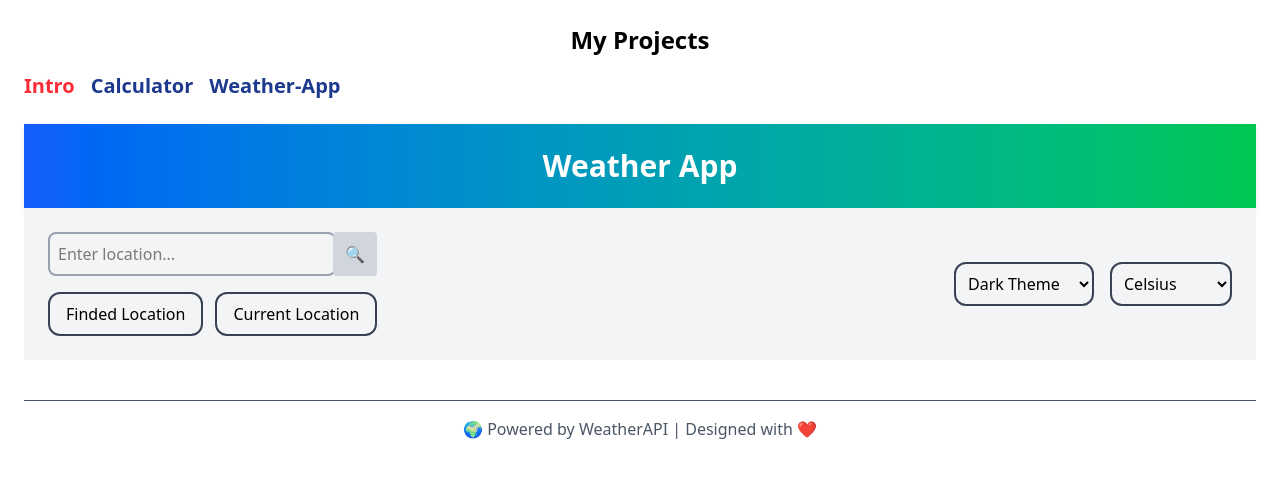
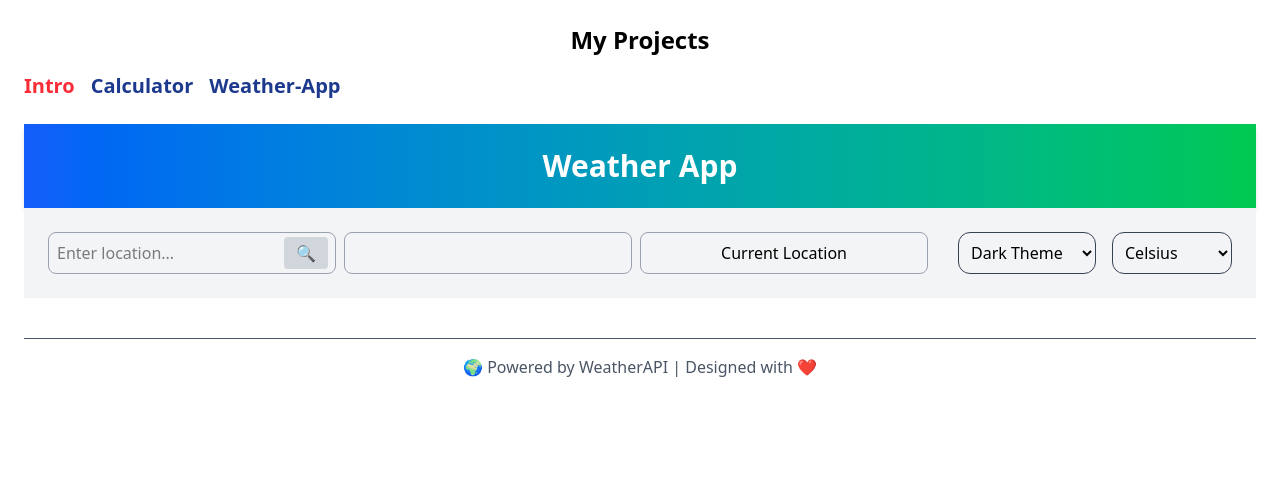
Before and after one commit to Olivier-Masabo/Frontend-Mini-Project, a React (Vite) app in the folder Frontend-Project/: page /weather in a window 1280 px wide. Shown: the top 478 px of the page. Built offline with nearby package versions, Linux system fonts and the light colour scheme; no server answers.

Commit message:
refixing positioning issues

```diff
--- a/Frontend-Project/src/App.jsx
+++ b/Frontend-Project/src/App.jsx
@@ -1,4 +1,5 @@
 import { Routes,Route,Link } from 'react-router-dom'
+import { Navigate } from "react-router-dom";
 import './App.css'
 import Calculator from './calculator'
 import Weather from './Weather'
@@ -23,7 +24,8 @@ function App() {
       </nav>
 
       <Routes>
-        <Route path ="home" element={<Home/>}/>
+         <Route path="/" element={<Navigate to="/home" />} />
+         <Route path="/home" element={<Home />} />
         <Route path="/calculator" element={<Calculator />} />
         <Route path="/weather" element={<Weather />} />
       </Routes>
--- a/Frontend-Project/src/Weather.jsx
+++ b/Frontend-Project/src/Weather.jsx
@@ -4,13 +4,13 @@ import { useEffect, useState } from "react";
 function Weather() {
   const [searching, setSearching] = useState("");
   const [info, setInfo] = useState(null);
-  const [location, setLocation] = useState(null); // city + country
+  const [location, setLocation] = useState(null);
   const [loading, setLoading] = useState(false);
   const [error, setError] = useState("");
 
-  const API_KEY = "6ddb7f1c400348e980464324252209"; // 🔑 your WeatherAPI key
+  const API_KEY = "6ddb7f1c400348e980464324252209";
 
-  // 🔹 Fetch function (city name or lat,long)
+
   const fetchWeather = (query) => {
     if (!query) return;
     setLoading(true);
@@ -30,7 +30,7 @@ function Weather() {
       .finally(() => setLoading(false));
   };
 
-  // 🔹 Search effect (typing city)
+
   useEffect(() => {
     if (searching.trim().length < 3) return;
 
@@ -41,7 +41,7 @@ function Weather() {
     return () => clearTimeout(debouncing);
   }, [searching]);
 
-  // 🔹 On mount → detect device location
+
   useEffect(() => {
     if (navigator.geolocation) {
       navigator.geolocation.getCurrentPosition(
@@ -49,7 +49,7 @@ function Weather() {
           const { latitude, longitude } = pos.coords;
           fetchWeather(`${latitude},${longitude}`);
         },
-        () => fetchWeather("Kigali") // fallback if blocked
+        () => fetchWeather("Kigali")
       );
     } else {
       fetchWeather("Kigali");
@@ -64,10 +64,10 @@ function Weather() {
 
       {/* 🔹 Search Section */}
       <div className="p-6 flex flex-col md:flex-row items-center justify-between gap-5 bg-gray-100">
-        <div className="flex flex-col gap-2 w-full md:w-auto">
+        <div className="flex justify-center items-center gap-x-2 ">
           <div className="relative w-full md:w-auto">
   <input
-              className="border-2 border-gray-400 rounded-lg p-2 pr-16 focus:outline-none w-full md:w-72"
+    className="border border-gray-400 rounded-lg p-2 pr-16 focus:outline-none w-full md:w-72"
     placeholder="Enter location..."
     type="text"
     value={searching}
@@ -75,23 +75,29 @@ function Weather() {
   />
   <button
     onClick={() => fetchWeather(searching)}
-              className="absolute right-0 top-0 bottom-0 bg-gray-300 text-white px-3 hover:bg-gray-400 transition rounded cursor-pointer"
+    className="absolute right-2 top-1/2 -translate-y-1/2 bg-gray-300 text-white px-3 py-1 hover:bg-gray-400 transition rounded cursor-pointer"
   >
     🔍
   </button>
+
+  {loading && <p className="text-blue-600 text-sm">Loading...</p>}
+  {error && <p className="text-red-600 text-sm ">{error}</p>}
 </div>
 
-          {/* 🔹 Loading & Error BELOW input */}
-          {loading && <p className="text-blue-600 text-sm">Loading...</p>}
-          {error && <p className="text-red-600 text-sm">{error}</p>}
 
-          {/* 🔹 Buttons for Finded & Current Location */}
-          <div className="flex gap-3 mt-2">
+          <div className="flex gap-2 ">
             <button
               onClick={() => fetchWeather(searching)}
-              className="border-2 border-gray-700 rounded-xl px-4 py-2 hover:bg-gray-200 transition"
+              className="border border-gray-400 rounded-lg  focus:outline-none w-full md:w-72"
             >
-              Finded Location
+              {location && (
+
+          <h2 className="text-lg">
+            {location.name}, {location.country}
+          </h2>
+
+
+      )}
             </button>
 
             <button
@@ -108,7 +114,7 @@ function Weather() {
                   fetchWeather("Kigali");
                 }
               }}
-              className="border-2 border-gray-700 rounded-xl px-4 py-2 hover:bg-gray-200 transition"
+              className="border border-gray-400 rounded-lg p-2 focus:outline-none w-half md:w-72"
             >
               Current Location
             </button>
@@ -116,12 +122,12 @@ function Weather() {
         </div>
 
         <div className="flex gap-4">
-          <select className="border-2 border-gray-700 rounded-xl cursor-pointer p-2">
+          <select className="border border-gray-700 rounded-xl cursor-pointer p-2">
             <option value="dark theme">Dark Theme</option>
             <option value="white theme">White Theme</option>
           </select>
 
-          <select className="border-2 border-gray-700 rounded-xl cursor-pointer p-2">
+          <select className="border border-gray-700 rounded-xl cursor-pointer p-2">
             <option value="celsius">Celsius</option>
             <option value="fahrenheit">Fahrenheit</option>
           </select>
```
Lines whose indentation alone changed are shown as unchanged.
